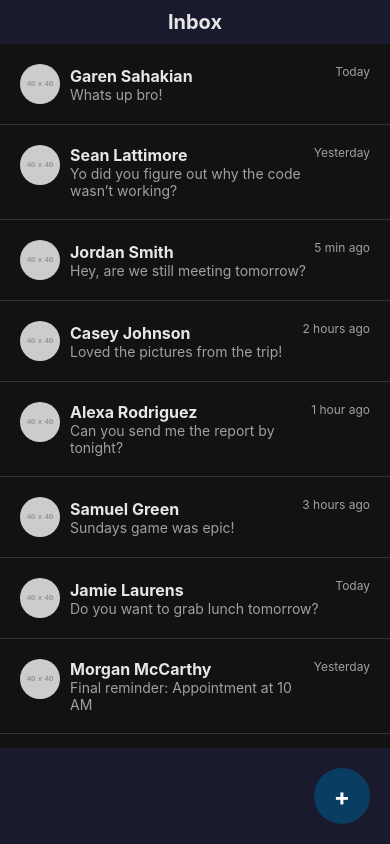
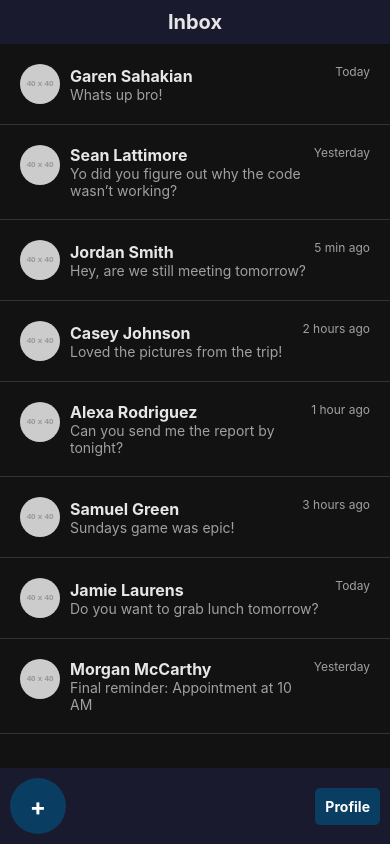
Before and after one commit to RaasinRahman/helloMessenger, a React Native app: screen /Home in a window 390 px wide. Built offline with nearby package versions, Linux system fonts and the light colour scheme.

Commit message:
Update HomePage.js

```diff
--- a/HomePage.js
+++ b/HomePage.js
@@ -103,6 +103,12 @@ const HomePage = ({ navigation }) => {
         <TouchableOpacity style={styles.fab}>
           <Text style={styles.fabIcon}>+</Text>
         </TouchableOpacity>
+        <TouchableOpacity
+          style={styles.profileButton}
+          onPress={() => navigation.navigate('Profile')}
+        >
+          <Text style={styles.profileButtonText}>Profile</Text>
+        </TouchableOpacity>
       </View>
     </>
   );
@@ -110,14 +116,14 @@ const HomePage = ({ navigation }) => {
 
 const styles = StyleSheet.create({
   safeAreaTop: {
-    backgroundColor: '#1A1A2E', // Dark blue color to match the header and footer
+    backgroundColor: '#1A1A2E',
   },
   container: {
     flex: 1,
-    backgroundColor: '#121212', // Dark background for the main content area
+    backgroundColor: '#121212',
   },
   header: {
-    backgroundColor: '#1A1A2E', // Dark blue header background
+    backgroundColor: '#1A1A2E',
     alignItems: 'center',
     justifyContent: 'center',
     paddingVertical: 10,
@@ -125,14 +131,14 @@ const styles = StyleSheet.create({
   headerText: {
     fontSize: 20,
     fontWeight: 'bold',
-    color: '#E6E6E6', // Light grey text for better contrast
+    color: '#E6E6E6',
   },
   chatItem: {
     flexDirection: 'row',
     padding: 20,
     borderBottomWidth: 1,
-    borderBottomColor: '#333333', // Darker line for item separation
-    backgroundColor: '#121212', // Dark background for each chat item
+    borderBottomColor: '#333333',
+    backgroundColor: '#121212',
   },
   avatar: {
     width: 40,
@@ -147,36 +153,46 @@ const styles = StyleSheet.create({
   chatName: {
     fontSize: 16,
     fontWeight: 'bold',
-    color: '#E6E6E6', // Light grey text for better contrast
+    color: '#E6E6E6',
   },
   chatSubject: {
     fontSize: 14,
-    color: '#A0A0A0', // Slightly lighter grey for the subject
+    color: '#A0A0A0',
   },
   chatTime: {
     fontSize: 12,
-    color: '#A0A0A0', // Slightly lighter grey for the time
+    color: '#A0A0A0',
   },
   footer: {
-    backgroundColor: '#1A1A2E', // Dark blue footer background
+    backgroundColor: '#1A1A2E',
+    flexDirection: 'row',
+    justifyContent: 'space-between',
+    alignItems: 'center',
     padding: 10,
   },
   fab: {
-    backgroundColor: '#0A3D62', // Dark blue for the FAB
+    backgroundColor: '#0A3D62',
     width: 56,
     height: 56,
     borderRadius: 28,
     justifyContent: 'center',
     alignItems: 'center',
     elevation: 4,
-    alignSelf: 'flex-end', // Align the button to the end
-    margin: 10,
   },
   fabIcon: {
     fontSize: 24,
     color: 'white',
     fontWeight: 'bold',
   },
+  profileButton: {
+    backgroundColor: '#0A3D62',
+    padding: 10,
+    borderRadius: 5,
+  },
+  profileButtonText: {
+    color: 'white',
+    fontWeight: 'bold',
+  },
 });
 
 export default HomePage;
```
